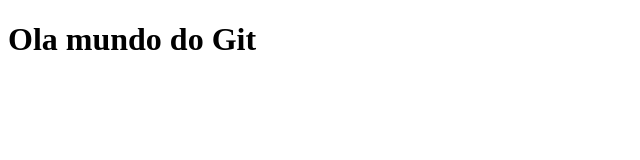
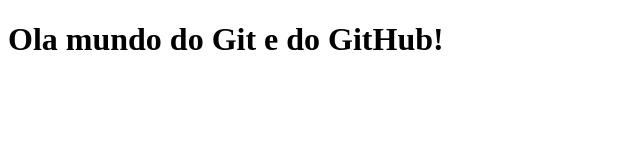
Before and after one commit to lucasy-pg/aula-de-git, a plain HTML site: page index.html in a window 1280 px wide. Shown: the whole page, without its empty margins (0-640 px from the left). Drawn offline with Linux system fonts and the light colour scheme.

Commit message:
Adicionamos a palavra github

```diff
--- a/index.html
+++ b/index.html
@@ -7,7 +7,7 @@
     <link rel="stylesheet" href="./CSS/index.css">
 </head>
 <body>
-    <h1>Ola mundo do Git</h1>
+    <h1>Ola mundo do Git e do GitHub!</h1>
 
     <script src="js/index.js"></script>
 </body>
```
